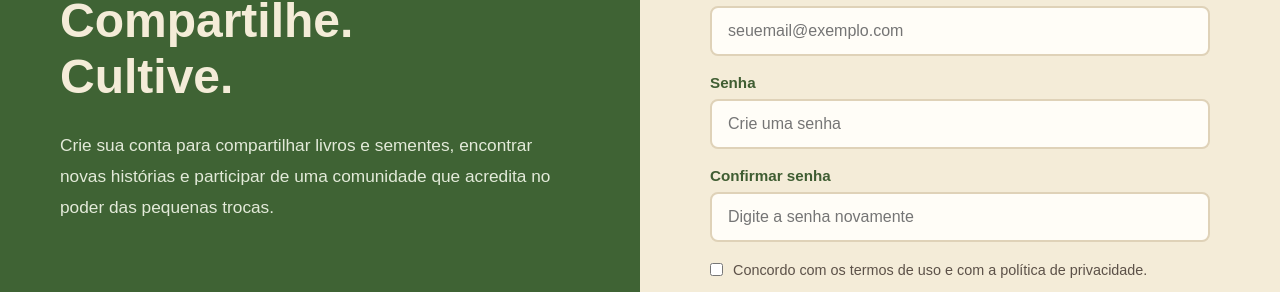
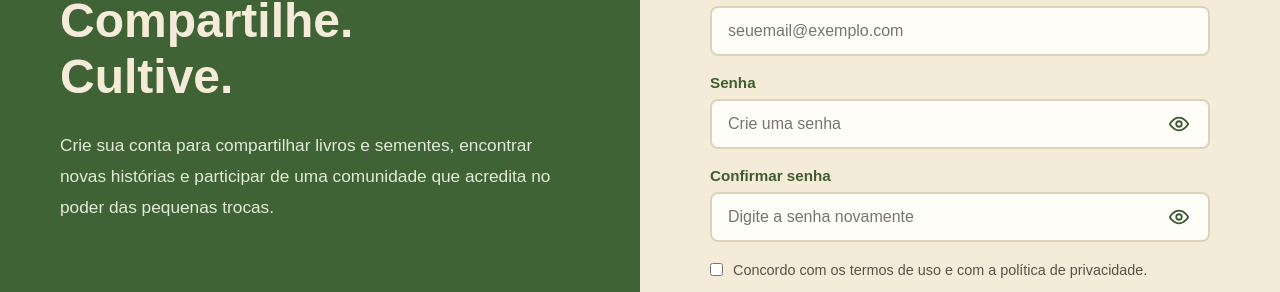
Before and after one commit to bsimaslarissaa/livros-e-sementes, a React (Vite) app: page /cadastro in a window 1280 px wide. Shown: the part 400-692 px from the top of the page. Built offline with nearby package versions, Linux system fonts and the light colour scheme; no server answers.

Commit message:
Adiciona visualizacao de senha na tela de cadastro

```diff
--- a/src/pages/CSS/Cadastro.css
+++ b/src/pages/CSS/Cadastro.css
@@ -373,3 +373,44 @@ html.dark .cadastro-login a {
   }
 
 }
+
+/* Campos de senha com visualização */
+
+.cadastro-senha-container {
+  position: relative;
+  width: 100%;
+}
+
+.cadastro-senha-container input {
+  width: 100%;
+  padding-right: 50px;
+  box-sizing: border-box;
+}
+
+.cadastro-mostrar-senha {
+  position: absolute;
+  right: 15px;
+  top: 50%;
+  transform: translateY(-50%);
+
+  display: flex;
+  align-items: center;
+  justify-content: center;
+
+  background: transparent;
+  border: none;
+  padding: 5px;
+  cursor: pointer;
+
+  color: #3d5c35;
+}
+
+.cadastro-mostrar-senha:hover {
+  color: #567a43;
+}
+
+.cadastro-mostrar-senha:focus-visible {
+  outline: 2px solid #3d5c35;
+  outline-offset: 2px;
+  border-radius: 4px;
+}
--- a/src/pages/Cadastro.jsx
+++ b/src/pages/Cadastro.jsx
@@ -1,36 +1,49 @@
+
 import { Link, useNavigate } from 'react-router-dom'
 import { useState } from 'react'
 import { supabase } from '../supabaseClient'
 
 function Cadastro() {
   const navigate = useNavigate()
+
   const [nome, setNome] = useState('')
   const [email, setEmail] = useState('')
   const [senha, setSenha] = useState('')
   const [confirmarSenha, setConfirmarSenha] = useState('')
+
+  // Controle de visualização das senhas
+  const [mostrarSenha, setMostrarSenha] = useState(false)
+  const [mostrarConfirmarSenha, setMostrarConfirmarSenha] = useState(false)
+
   const [carregando, setCarregando] = useState(false)
 
   async function handleSubmit(event) {
     event.preventDefault()
+
     if (senha !== confirmarSenha) {
       alert('As senhas não coincidem! Por favor, verifique e tente novamente.')
       return
     }
+
     if (senha.length < 8) {
       alert('A senha deve conter pelo menos 8 ou mais caracteres!')
       return
     }
+
     if (!senha.match(/\d/)) {
       alert('A senha deve conter pelo menos um número!')
       return
     }
+
     if (!senha.match(/[a-zA-Z]/)) {
       alert('A senha deve conter pelo menos uma letra!')
       return
     }
+
     setCarregando(true)
+
     try {
-      const { data, error } = await supabase.auth.signUp({
+      const { error } = await supabase.auth.signUp({
         email: email,
         password: senha,
         options: {
@@ -48,6 +61,9 @@ function Cadastro() {
       setEmail('')
       setSenha('')
       setConfirmarSenha('')
+      setMostrarSenha(false)
+      setMostrarConfirmarSenha(false)
+
       navigate('/login')
 
     } catch (error) {
@@ -57,6 +73,7 @@ function Cadastro() {
       setCarregando(false)
     }
   }
+
   return (
     <main className="cadastro-container">
 
@@ -96,6 +113,7 @@ function Cadastro() {
 
         <form className="cadastro-form" onSubmit={handleSubmit}>
 
+          {/* CAMPO NOME */}
           <div className="cadastro-grupo">
             <label htmlFor="nome">Nome</label>
 
@@ -106,10 +124,12 @@ function Cadastro() {
               placeholder="Digite seu nome"
               value={nome}
               onChange={(e) => setNome(e.target.value)}
+              autoComplete="name"
               required
             />
           </div>
 
+          {/* CAMPO E-MAIL */}
           <div className="cadastro-grupo">
             <label htmlFor="email">E-mail</label>
 
@@ -120,40 +140,146 @@ function Cadastro() {
               placeholder="seuemail@exemplo.com"
               value={email}
               onChange={(e) => setEmail(e.target.value)}
+              autoComplete="email"
               required
             />
           </div>
 
+          {/* CAMPO SENHA COM OLHINHO */}
           <div className="cadastro-grupo">
             <label htmlFor="senha">Senha</label>
 
+            <div className="cadastro-senha-container">
               <input
-              type="password"
+                type={mostrarSenha ? 'text' : 'password'}
                 id="senha"
                 name="senha"
                 placeholder="Crie uma senha"
                 value={senha}
                 onChange={(e) => setSenha(e.target.value)}
+                autoComplete="new-password"
                 required
               />
+
+              <button
+                type="button"
+                className="cadastro-mostrar-senha"
+                onClick={() => setMostrarSenha(!mostrarSenha)}
+                aria-label={
+                  mostrarSenha ? 'Ocultar senha' : 'Mostrar senha'
+                }
+                aria-pressed={mostrarSenha}
+              >
+                {mostrarSenha ? (
+                  <svg
+                    xmlns="http://www.w3.org/2000/svg"
+                    width="22"
+                    height="22"
+                    viewBox="0 0 24 24"
+                    fill="none"
+                    stroke="currentColor"
+                    strokeWidth="2"
+                    strokeLinecap="round"
+                    strokeLinejoin="round"
+                    aria-hidden="true"
+                  >
+                    <path d="M2 2l20 20" />
+                    <path d="M10.6 10.6a2 2 0 0 0 2.8 2.8" />
+                    <path d="M9.9 5.1A10.9 10.9 0 0 1 12 5c5 0 9 4 10 7a13.8 13.8 0 0 1-4 5.1" />
+                    <path d="M6.6 6.6A13.6 13.6 0 0 0 2 12c1 3 5 7 10 7a10.6 10.6 0 0 0 5.4-1.5" />
+                  </svg>
+                ) : (
+                  <svg
+                    xmlns="http://www.w3.org/2000/svg"
+                    width="22"
+                    height="22"
+                    viewBox="0 0 24 24"
+                    fill="none"
+                    stroke="currentColor"
+                    strokeWidth="2"
+                    strokeLinecap="round"
+                    strokeLinejoin="round"
+                    aria-hidden="true"
+                  >
+                    <path d="M2 12s3.6-7 10-7 10 7 10 7-3.6 7-10 7S2 12 2 12z" />
+                    <circle cx="12" cy="12" r="3" />
+                  </svg>
+                )}
+              </button>
+            </div>
           </div>
 
+          {/* CONFIRMAR SENHA COM OLHINHO */}
           <div className="cadastro-grupo">
             <label htmlFor="confirmarSenha">
               Confirmar senha
             </label>
 
+            <div className="cadastro-senha-container">
               <input
-              type="password"
+                type={mostrarConfirmarSenha ? 'text' : 'password'}
                 id="confirmarSenha"
                 name="confirmarSenha"
                 placeholder="Digite a senha novamente"
                 value={confirmarSenha}
                 onChange={(e) => setConfirmarSenha(e.target.value)}
+                autoComplete="new-password"
                 required
               />
+
+              <button
+                type="button"
+                className="cadastro-mostrar-senha"
+                onClick={() =>
+                  setMostrarConfirmarSenha(!mostrarConfirmarSenha)
+                }
+                aria-label={
+                  mostrarConfirmarSenha
+                    ? 'Ocultar confirmação de senha'
+                    : 'Mostrar confirmação de senha'
+                }
+                aria-pressed={mostrarConfirmarSenha}
+              >
+                {mostrarConfirmarSenha ? (
+                  <svg
+                    xmlns="http://www.w3.org/2000/svg"
+                    width="22"
+                    height="22"
+                    viewBox="0 0 24 24"
+                    fill="none"
+                    stroke="currentColor"
+                    strokeWidth="2"
+                    strokeLinecap="round"
+                    strokeLinejoin="round"
+                    aria-hidden="true"
+                  >
+                    <path d="M2 2l20 20" />
+                    <path d="M10.6 10.6a2 2 0 0 0 2.8 2.8" />
+                    <path d="M9.9 5.1A10.9 10.9 0 0 1 12 5c5 0 9 4 10 7a13.8 13.8 0 0 1-4 5.1" />
+                    <path d="M6.6 6.6A13.6 13.6 0 0 0 2 12c1 3 5 7 10 7a10.6 10.6 0 0 0 5.4-1.5" />
+                  </svg>
+                ) : (
+                  <svg
+                    xmlns="http://www.w3.org/2000/svg"
+                    width="22"
+                    height="22"
+                    viewBox="0 0 24 24"
+                    fill="none"
+                    stroke="currentColor"
+                    strokeWidth="2"
+                    strokeLinecap="round"
+                    strokeLinejoin="round"
+                    aria-hidden="true"
+                  >
+                    <path d="M2 12s3.6-7 10-7 10 7 10 7-3.6 7-10 7S2 12 2 12z" />
+                    <circle cx="12" cy="12" r="3" />
+                  </svg>
+                )}
+              </button>
+            </div>
           </div>
 
+          {/* TERMOS DE USO */}
           <label className="cadastro-termos">
             <input type="checkbox" required />
 
@@ -163,7 +289,12 @@ function Cadastro() {
             </span>
           </label>
 
-           <button type="submit" className="cadastro-botao" disabled={carregando}>
+          {/* BOTÃO CRIAR CONTA */}
+          <button
+            type="submit"
+            className="cadastro-botao"
+            disabled={carregando}
+          >
             {carregando ? 'Criando conta...' : 'Criar conta'}
           </button>
 
@@ -179,7 +310,6 @@ function Cadastro() {
         </div>
 
       </section>
-
     </main>
   )
 }
```
Lines whose indentation alone changed are shown as unchanged.
